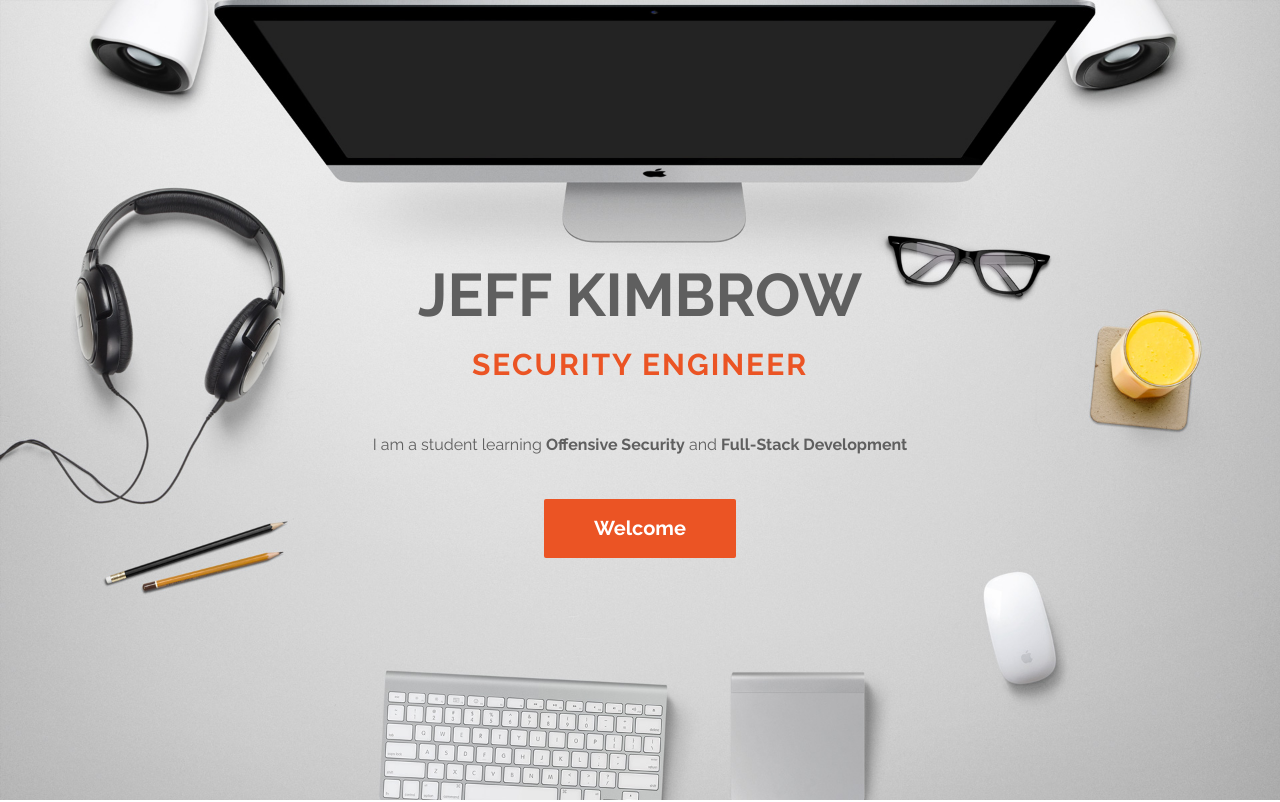
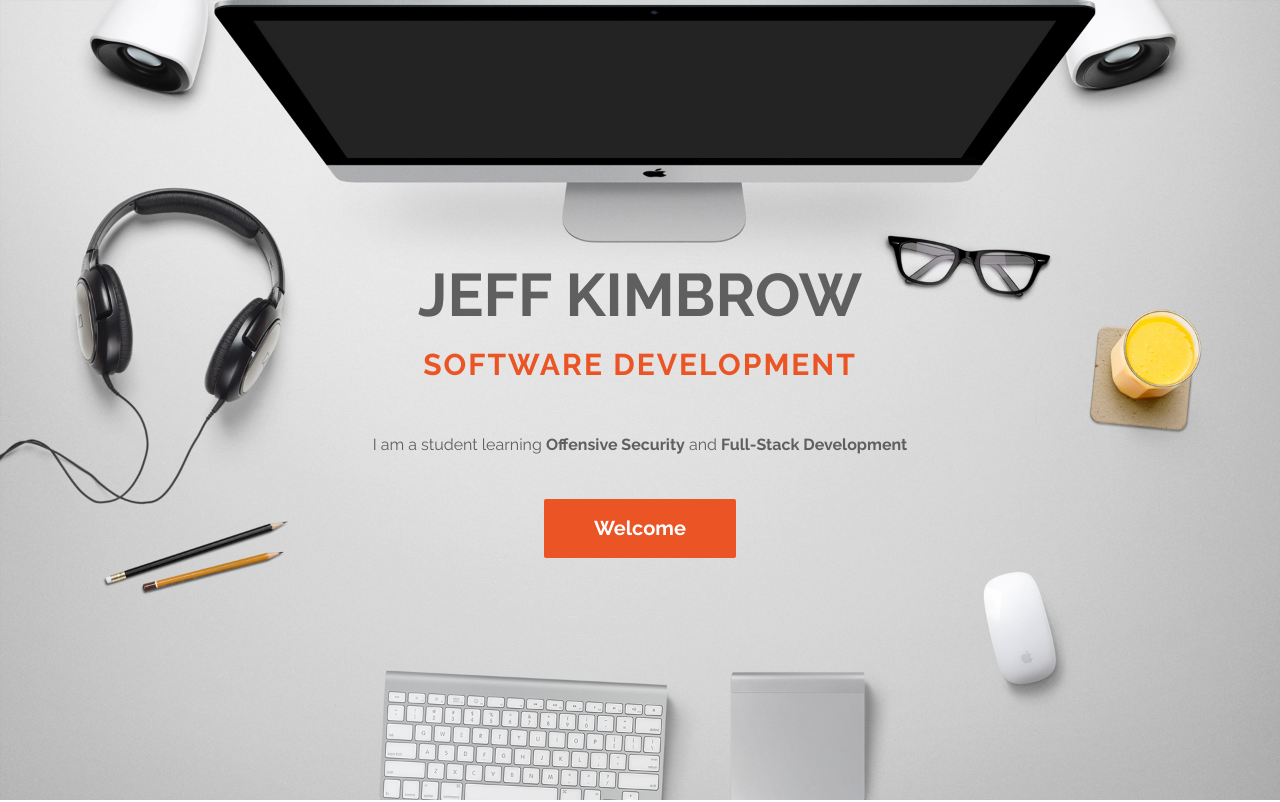
Before and after one commit to kimbrow-slice/JeffKimbrow, a plain HTML site: page index.html in a window 1280 px wide. Shown: the top 802 px of the page. Drawn offline with Linux system fonts and the light colour scheme.

Commit message:
updated title

```diff
--- a/index.html
+++ b/index.html
@@ -62,7 +62,7 @@ https://templatemo.com/tm-464-ultra-profile
                 <div class="col-md-2 col-sm-1"></div>
                 <div class="col-md-8 col-sm-10">
                     <h1 class="tm-home-title"><strong>Jeff Kimbrow</strong></h1>
-                    <h2 class="tm-home-subtitle">Security Engineer</h2>
+                    <h2 class="tm-home-subtitle">Software Development</h2>
                     <p>I am a student learning <strong>Offensive Security</strong> and <strong>Full-Stack Development</strong></p>
                     <a href="#projects" class="btn btn-default smoothScroll tm-view-more-btn">Welcome</a>
                 </div>
```
